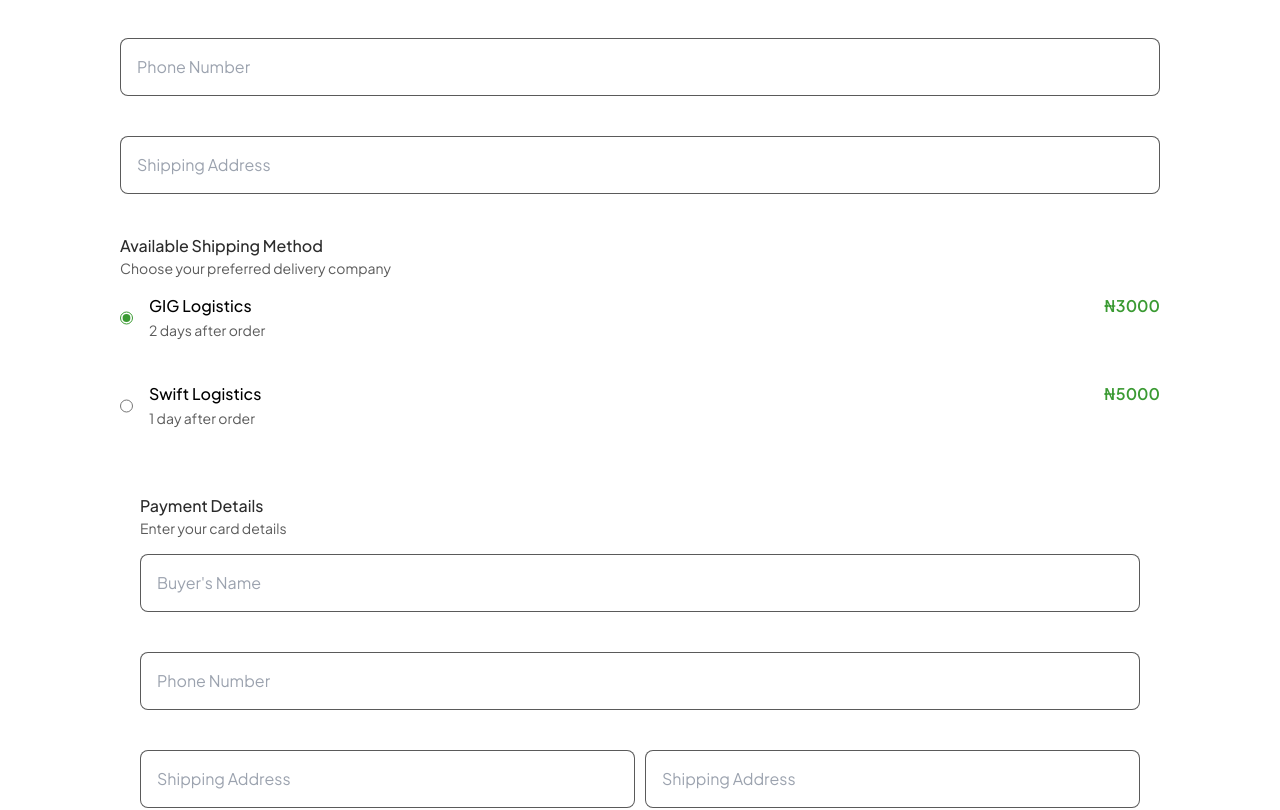
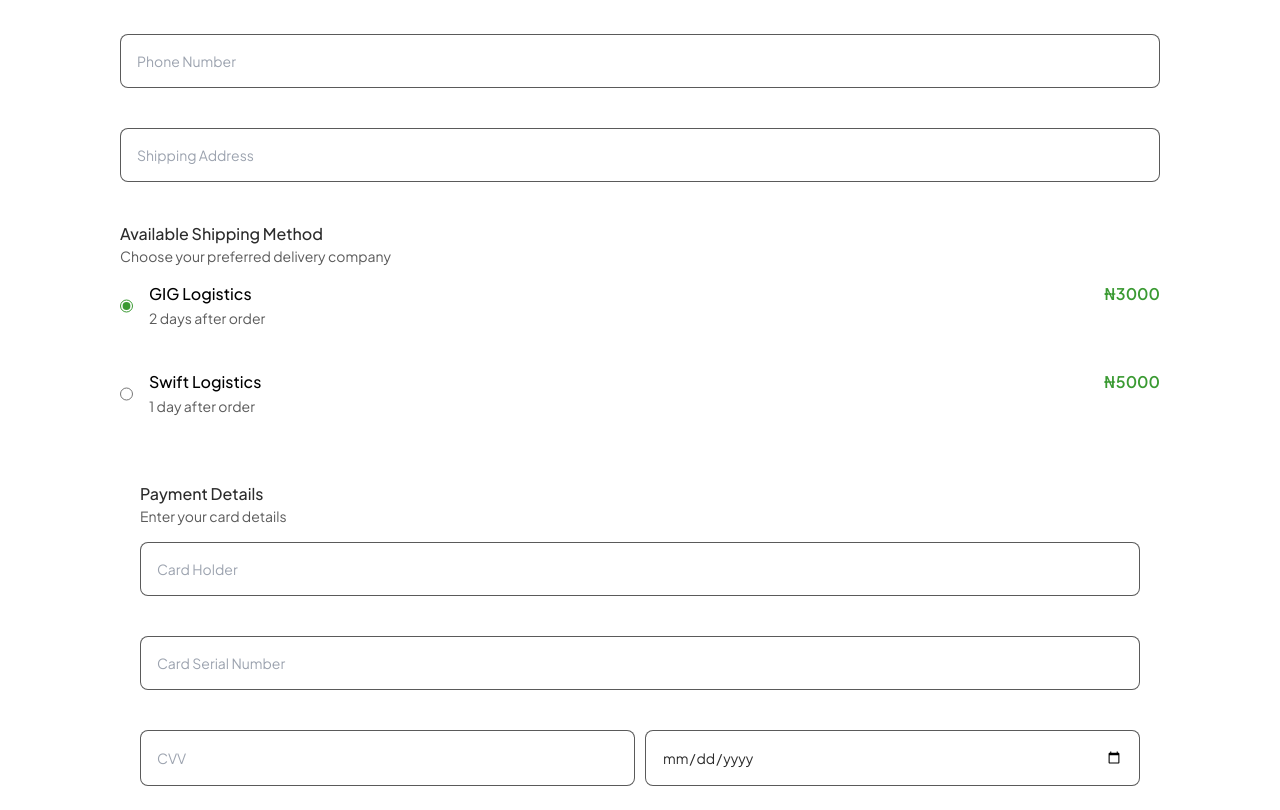
Before and after one commit to Dev-Elo-1505/HNG-Task2, a React (Vite) app: page /savedProducts in a window 1280 px wide. Shown: the part 280-1090 px from the top of the page. Built offline with nearby package versions, Linux system fonts and the light colour scheme.

Commit message:
Fix input placeholders

```diff
--- a/src/pages/SavedProducts.tsx
+++ b/src/pages/SavedProducts.tsx
@@ -15,19 +15,19 @@
             <input
               type="text"
               placeholder="Buyer's Name"
-              className="border border-customLink p-4 rounded-lg w-full block focus:outline-none mb-10"
+              className="text-sm border border-customLink p-4 rounded-lg w-full block focus:outline-none mb-10"
               required
             />
             <input
               type="number"
               placeholder="Phone Number"
-              className="border border-customLink p-4 rounded-lg w-full block focus:outline-none mb-10"
+              className="text-sm border border-customLink p-4 rounded-lg w-full block focus:outline-none mb-10"
               required
             />
             <input
               type="text"
               placeholder="Shipping Address"
-              className="border border-customLink p-4 rounded-lg w-full block focus:outline-none mb-10"
+              className="text-sm border border-customLink p-4 rounded-lg w-full block focus:outline-none mb-10"
               required
             />
           </form>
@@ -87,27 +87,27 @@
           <form>
             <input
               type="text"
-              placeholder="Buyer's Name"
-              className="border border-customLink p-4 rounded-lg w-full block focus:outline-none mb-10"
+              placeholder="Card Holder"
+              className="text-sm border border-customLink p-4 rounded-lg w-full block focus:outline-none mb-10"
               required
             />
             <input
               type="number"
-              placeholder="Phone Number"
-              className="border border-customLink p-4 rounded-lg w-full block focus:outline-none mb-10"
+              placeholder="Card Serial Number"
+              className="text-sm border border-customLink p-4 rounded-lg w-full block focus:outline-none mb-10"
               required
             />
             <div className="flex gap-[10px]">
               <input
                 type="number"
-                placeholder="Shipping Address"
-                className="border border-customLink p-4 rounded-lg w-full block focus:outline-none mb-10"
+                placeholder="CVV"
+                className="text-sm border border-customLink p-4 rounded-lg w-full block focus:outline-none mb-10"
                 required
               />
               <input
-                type="number"
-                placeholder="Shipping Address"
-                className="border border-customLink p-4 rounded-lg w-full block focus:outline-none mb-10"
+                type="date"
+                placeholder="Card Expiry Date"
+                className="text-sm border border-customLink p-4 rounded-lg w-full block focus:outline-none mb-10"
                 required
               />
             </div>
```
